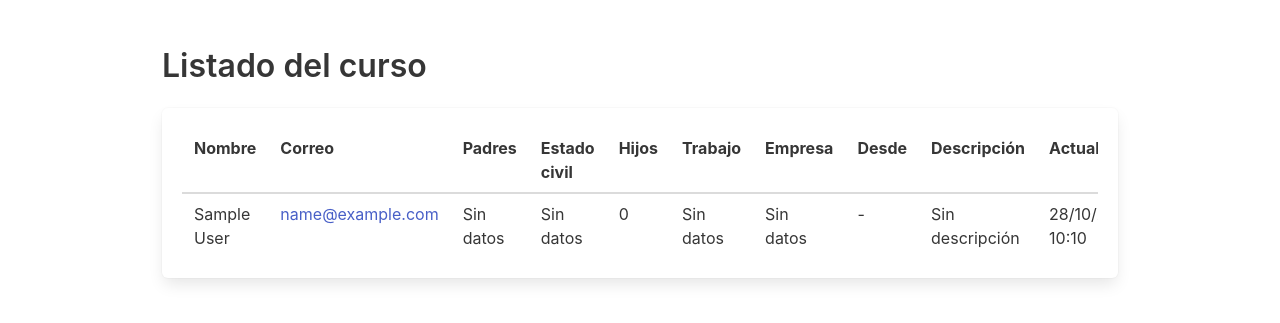
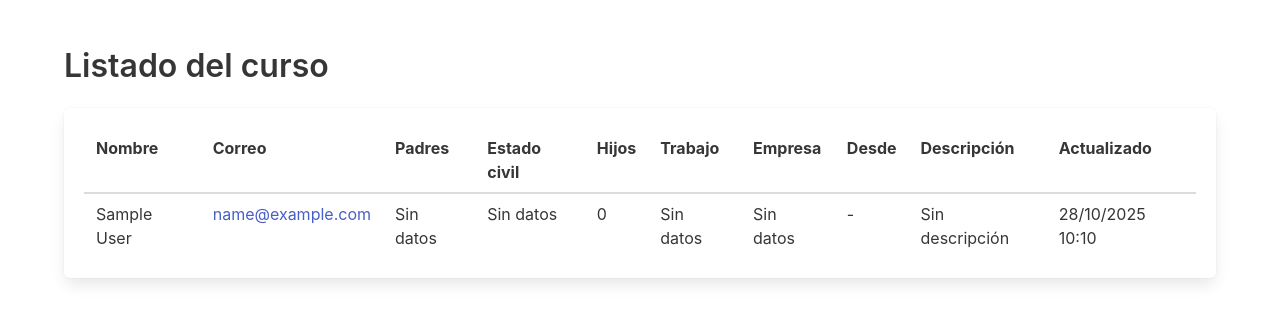
Before and after one commit to syunusic/pruebas_ai, a Django app: page / in a window 1280 px wide. Shown: the part 56-379 px from the top of the page. Run offline with Django 4.2, Linux system fonts and the light colour scheme; the visitor is signed in with stand-in values (Sample User, id 1); data comes from the database, SQL or seed files in the repository.

Commit message:
haciendo el primer push desde el servidor

```diff
--- a/profiles/templates/profiles/profile_list.html
+++ b/profiles/templates/profiles/profile_list.html
@@ -1,8 +1,17 @@
 {% extends 'base.html' %}
 {% block title %}Listado del curso · {{ block.super }}{% endblock %}
 {% block content %}
+<style>
+    .description-cell {
+        max-width: 200px; /* Ajusta este valor según necesites */
+        max-height: 60px; /* Limita la altura de la celda */
+        overflow-y: auto; /* Habilita el scroll vertical */
+        white-space: normal; /* Permite que el texto se ajuste */
+        word-wrap: break-word; /* Rompe palabras largas */
+    }
+</style>
 <div class="columns is-centered">
-    <div class="column is-10">
+    <div class="column is-full"> <!-- Cambiado de is-10 a is-full -->
         <div class="level">
             <div class="level-left">
                 <h1 class="title">Listado del curso</h1>
@@ -43,7 +52,7 @@
                                 <td>{{ profile.job_title|default:'Sin datos' }}</td>
                                 <td>{{ profile.company_name|default:'Sin datos' }}</td>
                                 <td>{{ profile.company_start_year|default:'-' }}</td>
-                                <td>{{ profile.job_summary|default:'Sin descripción'|truncatewords:15 }}</td>
+                                <td class="description-cell">{{ profile.job_summary|default:'Sin descripción' }}</td>
                                 <td>{{ profile.updated_at|date:'d/m/Y H:i' }}</td>
                             </tr>
                         {% endfor %}
```
Also changed, not shown: accounts/migrations/0002_alter_user_groups.py (added).
